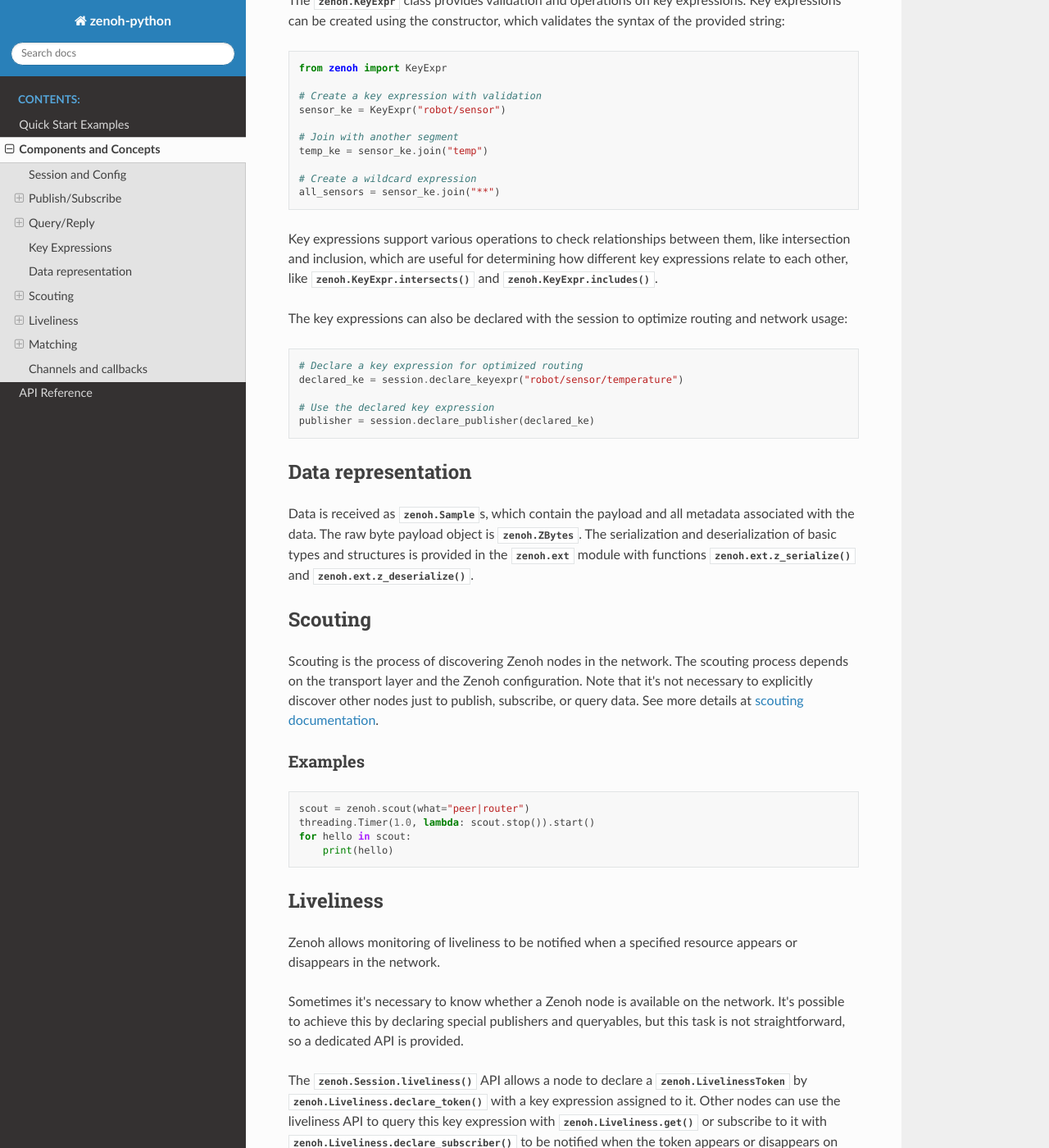
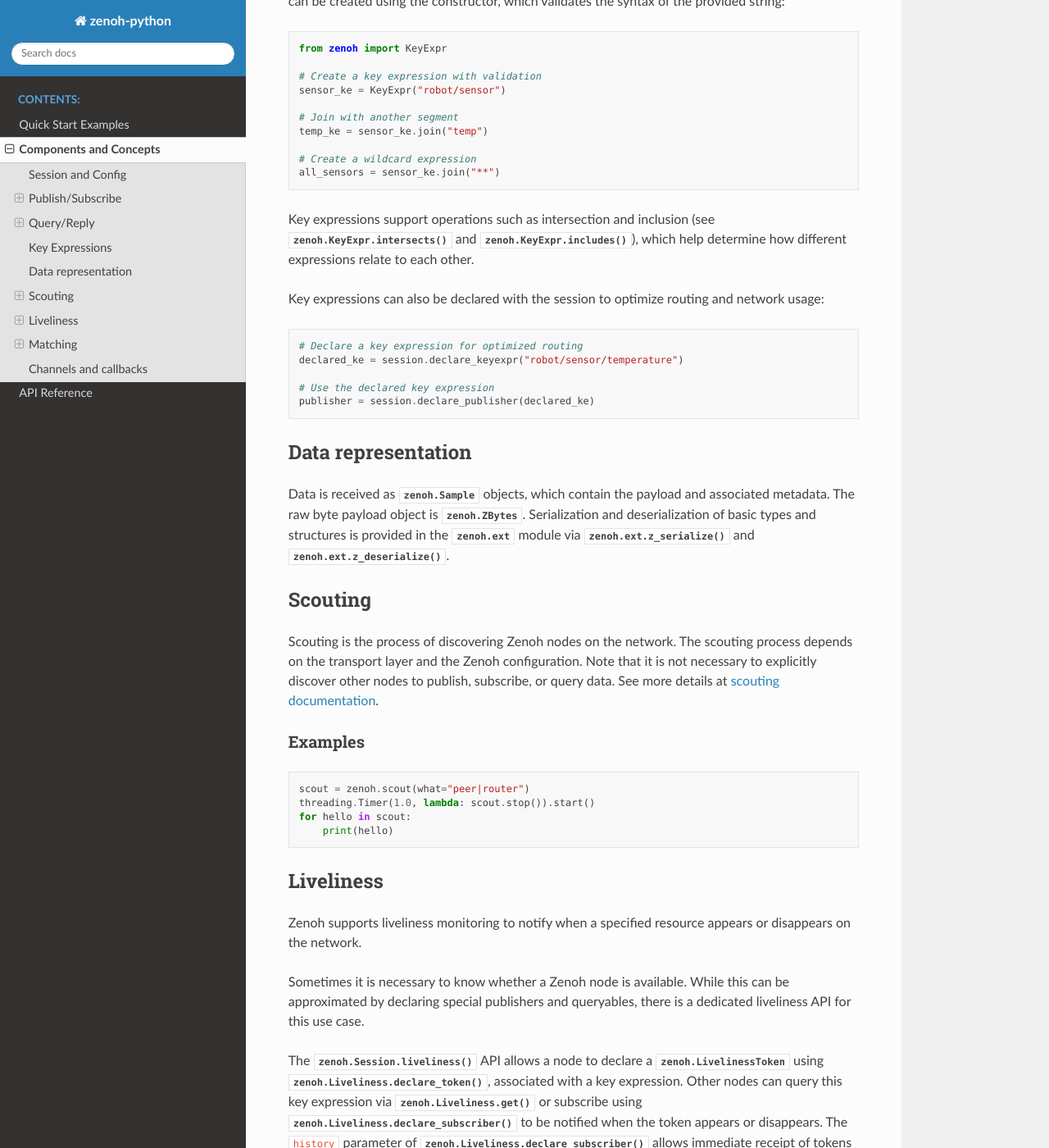
Before and after one commit to eclipse-zenoh/zenoh-python, a Sphinx documentation site: the page built from docs/concepts.rst, in a window 1280 px wide and 1400 px high, scrolled down 3216 px. Shown: the whole window at 82% size. Built offline with Sphinx 7.4.7 and the Read the Docs theme 3.1.0, drawn with Linux system fonts in a browser that asks for light colours; some of the changed text lies outside the part shown.

Commit message:
style, errors corrected

```diff
--- a/docs/concepts.rst
+++ b/docs/concepts.rst
@@ -19,29 +19,35 @@
 ------------------
 
 Zenoh supports two paradigms of communication: publish/subscribe and query/reply. The entities
-that perform the communication (e.g., publishers, subscribers, queriers, and queryables) are declared
-by the :class:`zenoh.Session` object. A session is created by the :func:`zenoh.open` function, which
-takes a :class:`zenoh.Config` as an argument.
+that perform communication (for example, publishers, subscribers, queriers, and queryables) are
+declared through a :class:`zenoh.Session`. A session is created by the :func:`zenoh.open` function,
+which takes a :class:`zenoh.Config` as an argument.
 
 Publish/Subscribe
 -----------------
 
-Data is published via the :class:`zenoh.Publisher` which is declared by the :meth:`zenoh.Session.declare_publisher` method.
-There are two operations in the publisher: :meth:`zenoh.Publisher.put` and :meth:`zenoh.Publisher.delete`.
-Publishing can also be done directly from the session via the :meth:`zenoh.Session.put` and :meth:`zenoh.Session.delete` methods.
+Data is published via a :class:`zenoh.Publisher`, which is declared using
+:meth:`zenoh.Session.declare_publisher`. The publisher exposes two primary operations:
+:meth:`zenoh.Publisher.put` and :meth:`zenoh.Publisher.delete`. Publishing can also be performed
+directly from the session via :meth:`zenoh.Session.put` and :meth:`zenoh.Session.delete`.
 
-The published data is received as :class:`zenoh.Sample` by :class:`zenoh.Subscriber` which is declared with :meth:`zenoh.Session.declare_subscriber`.
+Published data is received as :class:`zenoh.Sample` instances by a :class:`zenoh.Subscriber`,
+which is declared using :meth:`zenoh.Session.declare_subscriber`.
 
-Publishing may express two different semantics:
+Publishing can express two different semantics:
 
-• producing a sequence of values
-• updating a single value associated with a key expression
+- producing a sequence of values
+- updating a single value associated with a key expression
 
-In the second case, it's necessary to be able to declare that some key is no longer associated with any value. The :meth:`zenoh.Publisher.delete` operation is used for this.
+In the second case, it is necessary to indicate that a key is no longer associated
+with any value; the :meth:`zenoh.Publisher.delete` operation is used for this.
 
-On the receiving side, the subscriber distinguishes between the :attr:`zenoh.SampleKind.PUT` and :attr:`zenoh.SampleKind.DELETE` operations by the :attr:`zenoh.Sample.kind` field of the :class:`zenoh.Sample` structure.
+On the receiving side, the subscriber distinguishes between
+:attr:`zenoh.SampleKind.PUT` and :attr:`zenoh.SampleKind.DELETE` using the
+:attr:`zenoh.Sample.kind` field in the :class:`zenoh.Sample` structure.
 
-The delete operation allows the subscriber to work with a :class:`zenoh.Queryable` which caches the values associated with key expressions.
+The delete operation allows a subscriber to work with a :class:`zenoh.Queryable`
+that caches the values associated with key expressions.
 
 Examples
 ^^^^^^^^
@@ -74,27 +80,30 @@
 Query/Reply
 -----------
 
-In the query/reply paradigm, data is made available by :class:`zenoh.Queryable` and requested by
-:class:`zenoh.Querier` or directly via :meth:`zenoh.Session.get` operations.
+In the query/reply paradigm, data is made available by a :class:`zenoh.Queryable` and
+requested by a :class:`zenoh.Querier` or directly via :meth:`zenoh.Session.get`.
 
-A :class:`zenoh.Queryable` is declared by the :meth:`zenoh.Session.declare_queryable` method and serves queries
-(:class:`zenoh.Query`).
-The :class:`zenoh.Query` has the methods :meth:`zenoh.Query.reply` to reply with a data sample
-with a :attr:`zenoh.SampleKind.PUT` :attr:`zenoh.Sample.kind`, and
-:meth:`zenoh.Query.reply_del` to send a reply with a :attr:`zenoh.SampleKind.DELETE` kind. See the `Publish/Subscribe` section for more details on the difference between the two kinds of samples.
-The :meth:`zenoh.Query.reply_err` method is used to send a reply with error information.
+A :class:`zenoh.Queryable` is declared using :meth:`zenoh.Session.declare_queryable` and
+serves :class:`zenoh.Query` requests. The :class:`zenoh.Query` provides
+:meth:`zenoh.Query.reply` to send a data sample with :attr:`zenoh.SampleKind.PUT`, and
+:meth:`zenoh.Query.reply_del` to send a reply with :attr:`zenoh.SampleKind.DELETE`.
+See the Publish/Subscribe section for more details on the difference between the
+two sample kinds. Use :meth:`zenoh.Query.reply_err` to send a reply containing
+error information.
 
-Data is requested from queryables via the :meth:`zenoh.Session.get` function or by a :class:`zenoh.Querier` object.
-Each request returns zero or more :class:`zenoh.Reply` structures, each one from each queryable that matches
-the request. The reply contains either a :class:`zenoh.Sample` or a :class:`zenoh.ReplyError`.
+Data is requested from queryables via :meth:`zenoh.Session.get` or via a
+:class:`zenoh.Querier` object. Each request returns zero or more
+:class:`zenoh.Reply` structures — one per queryable that matches the request.
+Each reply contains either a :class:`zenoh.Sample` or a :class:`zenoh.ReplyError`.
 
 Query Parameters
 ^^^^^^^^^^^^^^^^
 
-The query/reply API allows specifying additional parameters for the request. These parameters are passed to
-the get operation using the :class:`zenoh.Selector` syntax. The selector string has a syntax similar to a URL:
-it's a key expression followed by a question mark and the list of parameters in the format "name=value"
-separated by ';'. For example ``key/expression?param1=value1;param2=value2``.
+The query/reply API allows specifying additional parameters for the request. These
+parameters are passed to the get operation using the :class:`zenoh.Selector`
+syntax. The selector string has a syntax similar to a URL: it is a key expression
+followed by a question mark and a list of parameters in the format "name=value",
+separated by ``;``. For example: ``key/expression?param1=value1;param2=value2``.
 
 Examples
 ^^^^^^^^
@@ -158,8 +167,9 @@
 - ``robot/sensor/*`` matches ``robot/sensor/temp``, ``robot/sensor/humidity``, etc.
 - ``robot/**`` matches ``robot/sensor/temp``, ``robot/actuator/motor``, ``robot/status``, etc.
 
-The :class:`zenoh.KeyExpr` class provides validation and operations on key expressions. Key expressions
-can be created using the constructor, which validates the syntax of the provided string:
+The :class:`zenoh.KeyExpr` class provides validation and operations on key
+expressions. Key expressions can be created using the constructor, which
+validates the syntax of the provided string:
 
 .. code-block:: python
 
@@ -174,10 +184,12 @@
     # Create a wildcard expression
     all_sensors = sensor_ke.join("**")
 
-Key expressions support various operations to check relationships between them,
-like intersection and inclusion, which are useful for determining how different key expressions relate to each other, like :meth:`zenoh.KeyExpr.intersects` and :meth:`zenoh.KeyExpr.includes`.
+Key expressions support operations such as intersection and inclusion (see
+:meth:`zenoh.KeyExpr.intersects` and :meth:`zenoh.KeyExpr.includes`), which
+help determine how different expressions relate to each other.
 
-The key expressions can also be declared with the session to optimize routing and network usage:
+Key expressions can also be declared with the session to optimize routing and
+network usage:
 
 .. code-block:: python
 
@@ -190,17 +202,19 @@
 Data representation
 -------------------
 
-Data is received as :class:`zenoh.Sample`\s, which contain the payload and all metadata associated with
-the data.
-The raw byte payload object is :class:`zenoh.ZBytes`. The serialization and deserialization
-of basic types and structures is provided in the :mod:`zenoh.ext` module with functions :func:`zenoh.ext.z_serialize` and :func:`zenoh.ext.z_deserialize`.
+Data is received as :class:`zenoh.Sample` objects, which contain the payload and
+associated metadata.
+The raw byte payload object is :class:`zenoh.ZBytes`. Serialization and
+deserialization of basic types and structures is provided in the :mod:`zenoh.ext`
+module via :func:`zenoh.ext.z_serialize` and :func:`zenoh.ext.z_deserialize`.
 
 Scouting
 --------
 
-Scouting is the process of discovering Zenoh nodes in the network. The scouting process depends on the transport
-layer and the Zenoh configuration. Note that it's not necessary to explicitly discover other nodes just to publish,
-subscribe, or query data.
+Scouting is the process of discovering Zenoh nodes on the network. The scouting
+process depends on the transport layer and the Zenoh configuration. Note that
+it is not necessary to explicitly discover other nodes to publish, subscribe, or
+query data.
 See more details at `scouting documentation <https://zenoh.io/docs/getting-started/deployment/#scouting>`_.
 
 Examples
@@ -216,17 +230,21 @@
 Liveliness
 ----------
 
-Zenoh allows monitoring of liveliness to be notified when a specified resource appears or disappears in the network.
+Zenoh supports liveliness monitoring to notify when a specified resource appears
+or disappears on the network.
 
-Sometimes it's necessary to know whether a Zenoh node is available on the network. It's possible to achieve this
-by declaring special publishers and queryables, but this task is not straightforward, so a dedicated API is provided.
+Sometimes it is necessary to know whether a Zenoh node is available. While this
+can be approximated by declaring special publishers and queryables, there is a
+dedicated liveliness API for this use case.
 
-The :meth:`zenoh.Session.liveliness` API allows a node to declare a :class:`zenoh.LivelinessToken`
-by :meth:`zenoh.Liveliness.declare_token` with a key expression assigned to it. Other nodes can use the
-liveliness API to query this key expression with :meth:`zenoh.Liveliness.get` or subscribe to it
-with :meth:`zenoh.Liveliness.declare_subscriber` to be notified when the token appears or disappears on the network.
-The `history` parameter of the :meth:`zenoh.Liveliness.declare_subscriber` allows to immediately receive the
-alive tokens that are already present on the network.
+The :meth:`zenoh.Session.liveliness` API allows a node to declare a
+:class:`zenoh.LivelinessToken` using :meth:`zenoh.Liveliness.declare_token`,
+associated with a key expression. Other nodes can query this key expression via
+:meth:`zenoh.Liveliness.get` or subscribe using
+:meth:`zenoh.Liveliness.declare_subscriber` to be notified when the token
+appears or disappears. The ``history`` parameter of
+:meth:`zenoh.Liveliness.declare_subscriber` allows immediate receipt of tokens
+that are already present on the network.
 
 Examples
 ^^^^^^^^
@@ -264,14 +282,18 @@
 Matching
 --------
 
-The matching API allows the active side of communication (publisher, querier) to know whether there are any
-interested parties on the other side (subscriber, queryable), which can save bandwidth and CPU resources.
+The matching API lets the active side of communication (publisher or querier)
+learn whether there are interested parties on the other side (subscriber or
+queryable). This information can save bandwidth and CPU resources.
 
-A :class:`zenoh.MatchingListener` can be declared via the :meth:`zenoh.Publisher.declare_matching_listener` or :meth:`zenoh.Querier.declare_matching_listener` methods.
+Declare a :class:`zenoh.MatchingListener` via
+:meth:`zenoh.Publisher.declare_matching_listener` or
+:meth:`zenoh.Querier.declare_matching_listener`.
 
-The matching listener behaves like a subscriber, but instead of producing data samples it yields
-:class:`zenoh.MatchingStatus` instances whenever the matching status changes,
-i.e., when the first matching subscriber or queryable appears, or when the last one disappears.
+The matching listener behaves like a subscriber, but instead of producing data
+samples it yields :class:`zenoh.MatchingStatus` instances whenever the matching
+status changes — for example, when the first matching subscriber or queryable
+appears or when the last one disappears.
 
 Examples
 ^^^^^^^^
@@ -303,22 +325,28 @@
 Channels and callbacks
 ----------------------
 
-There are two ways to get sequential data from Zenoh primitives (e.g., a series of :class:`zenoh.Sample`\s from a :class:`zenoh.Subscriber` or :class:`zenoh.Reply`\s from a :class:`zenoh.Query`): by channel or by callback.
+There are two ways to receive sequential data from Zenoh primitives (for
+example, a series of :class:`zenoh.Sample` objects from a
+:class:`zenoh.Subscriber` or :class:`zenoh.Reply` objects from a
+:class:`zenoh.Query`): by channel or by callback.
 
-This behavior is controlled by the `handler` parameter of the declare methods
-(:meth:`zenoh.Session.declare_subscriber`, :meth:`zenoh.Session.declare_querier`, etc).
-This parameter can be either a callable (a function or a method) or a predefined
-channel type (blocking :class:`zenoh.FifoChannel` or non-blocking :class:`zenoh.RingChannel`).
-By default the `handler` parameter is set to a `FifoChannel`.
+This behavior is controlled by the ``handler`` parameter of the declare
+methods (for example, :meth:`zenoh.Session.declare_subscriber` and
+:meth:`zenoh.Session.declare_querier`). The parameter can be either a callable
+(a function or a method) or a channel type (blocking
+:class:`zenoh.FifoChannel` or non-blocking :class:`zenoh.RingChannel`). By
+default, the ``handler`` parameter is set to :class:`zenoh.FifoChannel`.
 
-When constructed with a channel, the returned object is iterable and can be used
-in a `for` loop to receive data sequentially. It also provides explicit methods
-:meth:`zenoh.Subscriber.recv` waiting for data and `zenoh.Subscriber.try_recv` to
-attempt to receive data without blocking. The subscriber (or queryable) will be
-stopped when the object goes out of scope or when the :meth:`zenoh.Subscriber.undeclare`
-is called.
+When constructed with a channel, the returned object is iterable and can be
+used in a ``for`` loop to receive data sequentially. It also provides explicit
+methods such as :meth:`zenoh.Subscriber.recv` to wait for data and
+:meth:`zenoh.Subscriber.try_recv` to attempt a non-blocking receive. The
+subscriber (or queryable) is stopped when the object goes out of scope or when
+:meth:`zenoh.Subscriber.undeclare` is called.
 
-When constructed with a callback, the returned object is not iterable. Instead, the callable is invoked for each
-received :class:`zenoh.Sample` or :class:`zenoh.Reply`. With the callback the object is started in "background"
-mode. This means that the subscriber or queryable will be alive even if the object goes out of scope. This
-allows just declaring the subscriber or queryable without caring about the returned object lifetime.
+When constructed with a callback, the returned object is not iterable. The
+callable is invoked for each received :class:`zenoh.Sample` or
+:class:`zenoh.Reply`. With a callback the object is started in "background"
+mode, which means the subscriber or queryable remains active even if the
+returned object goes out of scope. This allows declaring a subscriber or
+queryable without managing the returned object's lifetime.
```
